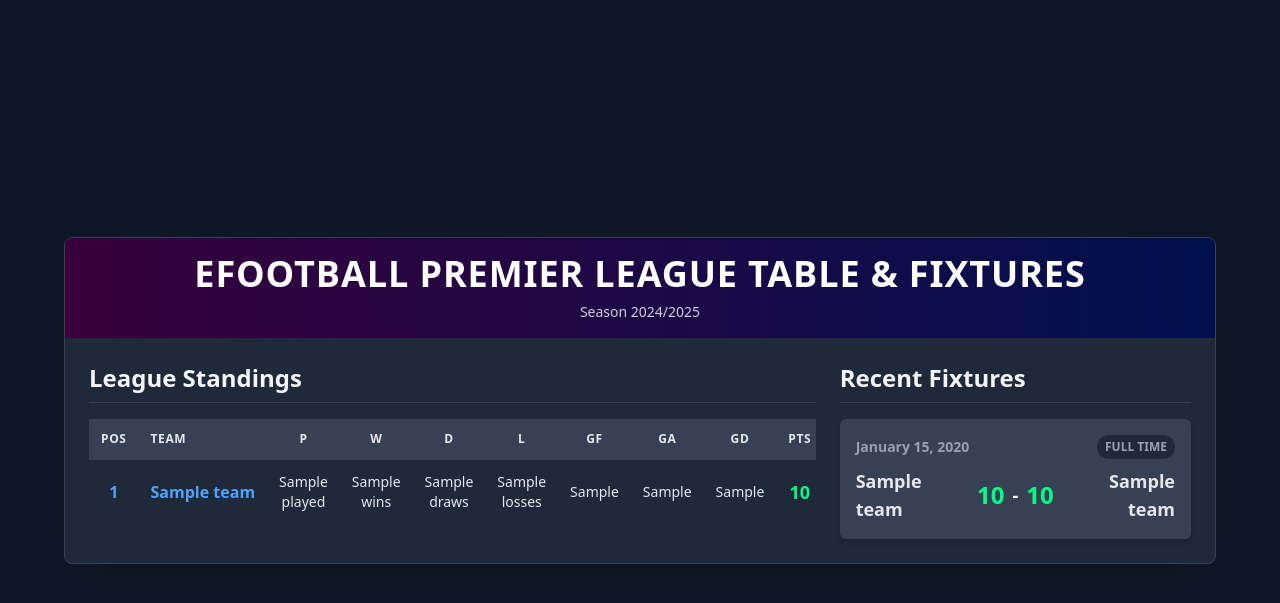
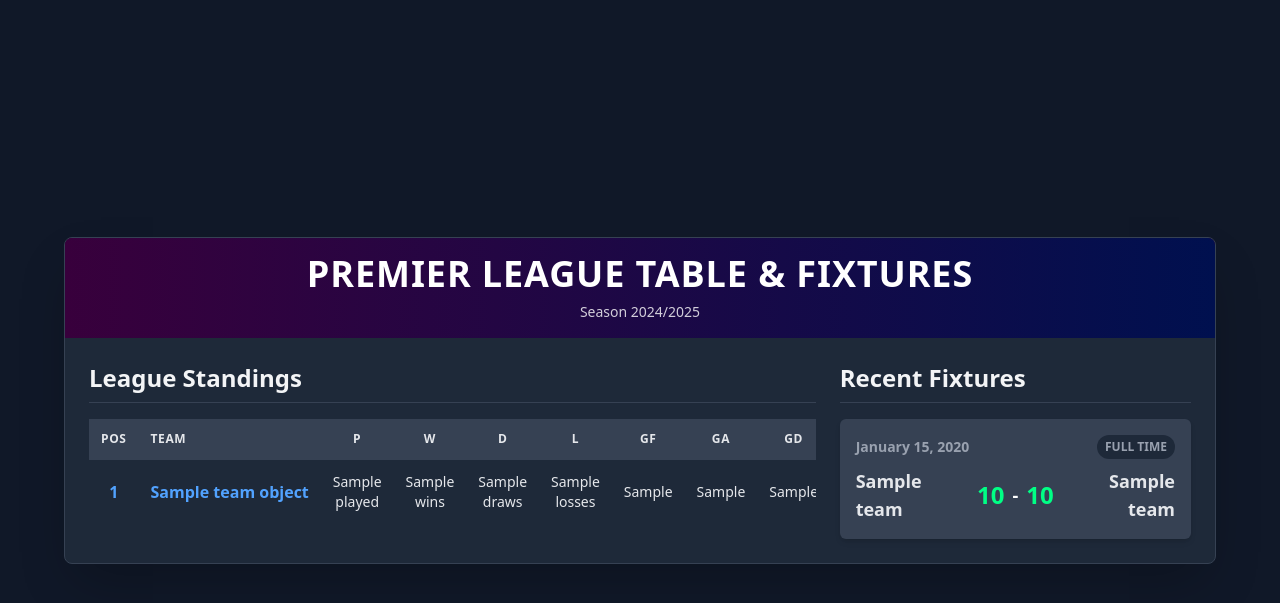
Before and after one commit to bigmac7/django_football_league, a Django app: template league/templates/league_table.html in a window 1280 px wide. Shown: the top 603 px of the page. Run offline with Django 5.2, Linux system fonts and the light colour scheme; tables that the repository leaves empty hold one stand-in row (values such as "Sample post"); the template is opened without the code that fills it: values that come from a table or form of the project are taken from there, most other values are stand-ins (such as "Sample title", 1, 10 or a date in 2020); style sheets or scripts are compiled from the project's sources; some libraries are stand-ins or nearby versions.

Commit message:
updating views.py and league_table.html

```diff
--- a/league/templates/league_table.html
+++ b/league/templates/league_table.html
@@ -39,7 +39,7 @@
     <div class="max-w-6xl w-full mx-auto bg-gray-800 rounded-lg shadow-2xl overflow-hidden border border-gray-700">
         <div class="premier-league-header-bg text-white py-4 px-6 sm:px-8 text-center">
             <h1 class="text-3xl sm:text-4xl font-extrabold mb-2 uppercase tracking-wide">
-                EFootball Premier League Table & Fixtures
+                Premier League Table & Fixtures
             </h1>
             <p class="text-sm opacity-80">Season 2024/2025</p>
         </div>
@@ -76,9 +76,9 @@
                                 {{ forloop.counter }}
                             </td>
                             <td class="px-3 py-3 text-left font-semibold text-base whitespace-nowrap">
-                                {# Corrected: Use team_data.team_object.id #}
-                                <a href="{% url 'team_detail' team_data.team_object.id %}" class="text-blue-400 hover:text-blue-300 transition-colors duration-150">
-                                    {{ team_data.team_name_str }} {# Display the string name #}
+                                {# Corrected: Use team_data.team_object.name for display #}
+                                <a href="{% url 'league:team_detail' team_data.team_object.id %}" class="text-blue-400 hover:text-blue-300 transition-colors duration-150">
+                                    {{ team_data.team_object.name }} {# <--- THIS IS THE CHANGE #}
                                 </a>
                             </td>
                             <td class="px-3 py-3 text-center text-sm">{{ team_data.played }}</td>
--- a/league/views.py
+++ b/league/views.py
@@ -93,7 +93,7 @@
         'league_table': sorted_table,
         'recent_fixtures': recent_fixtures,
     }
-    return render(request, 'league/league_table.html', context)
+    return render(request, 'league_table.html', context)
 
 def team_detail(request, team_id):
     # Change query back to pk=team_id
```
